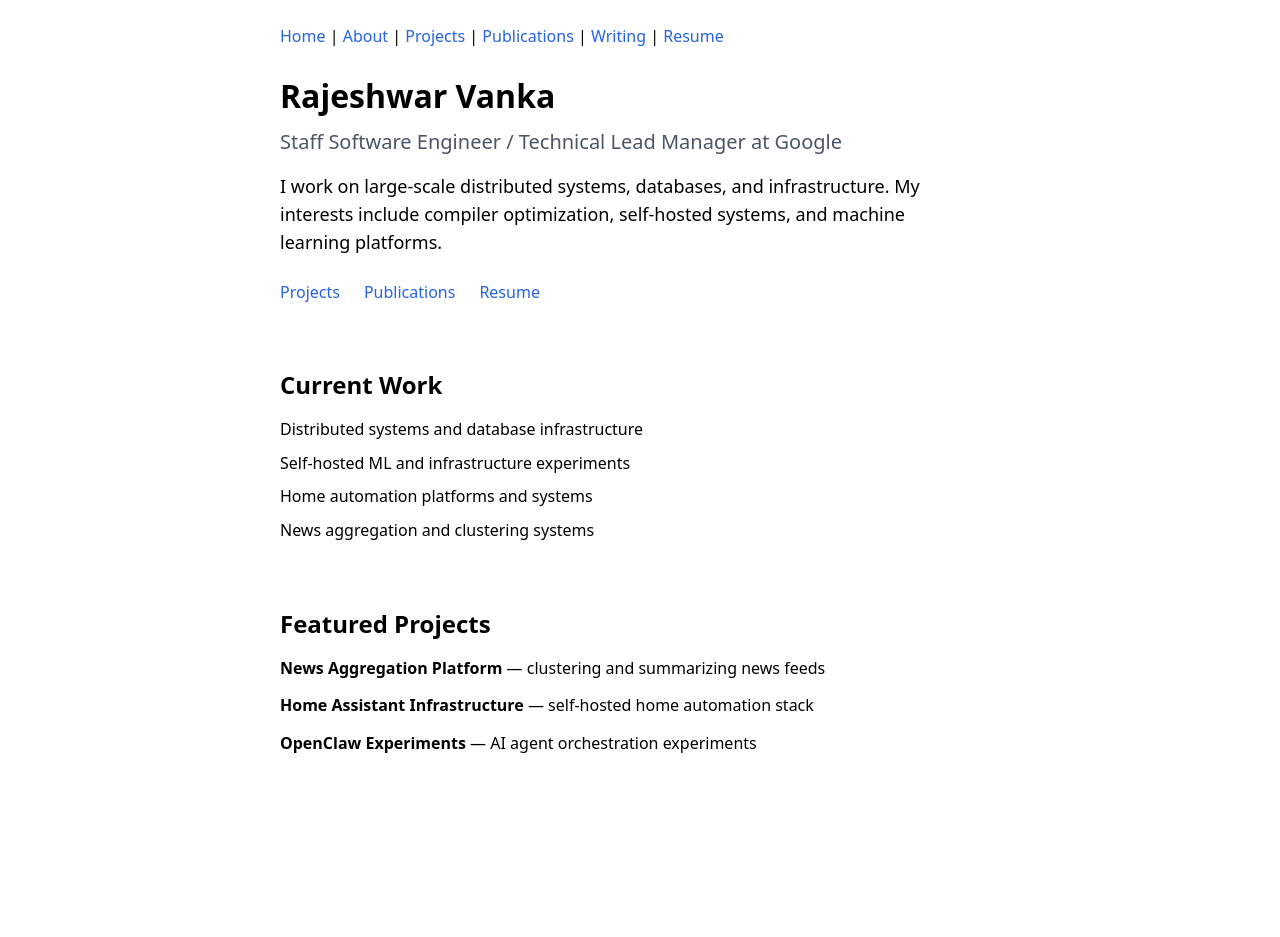
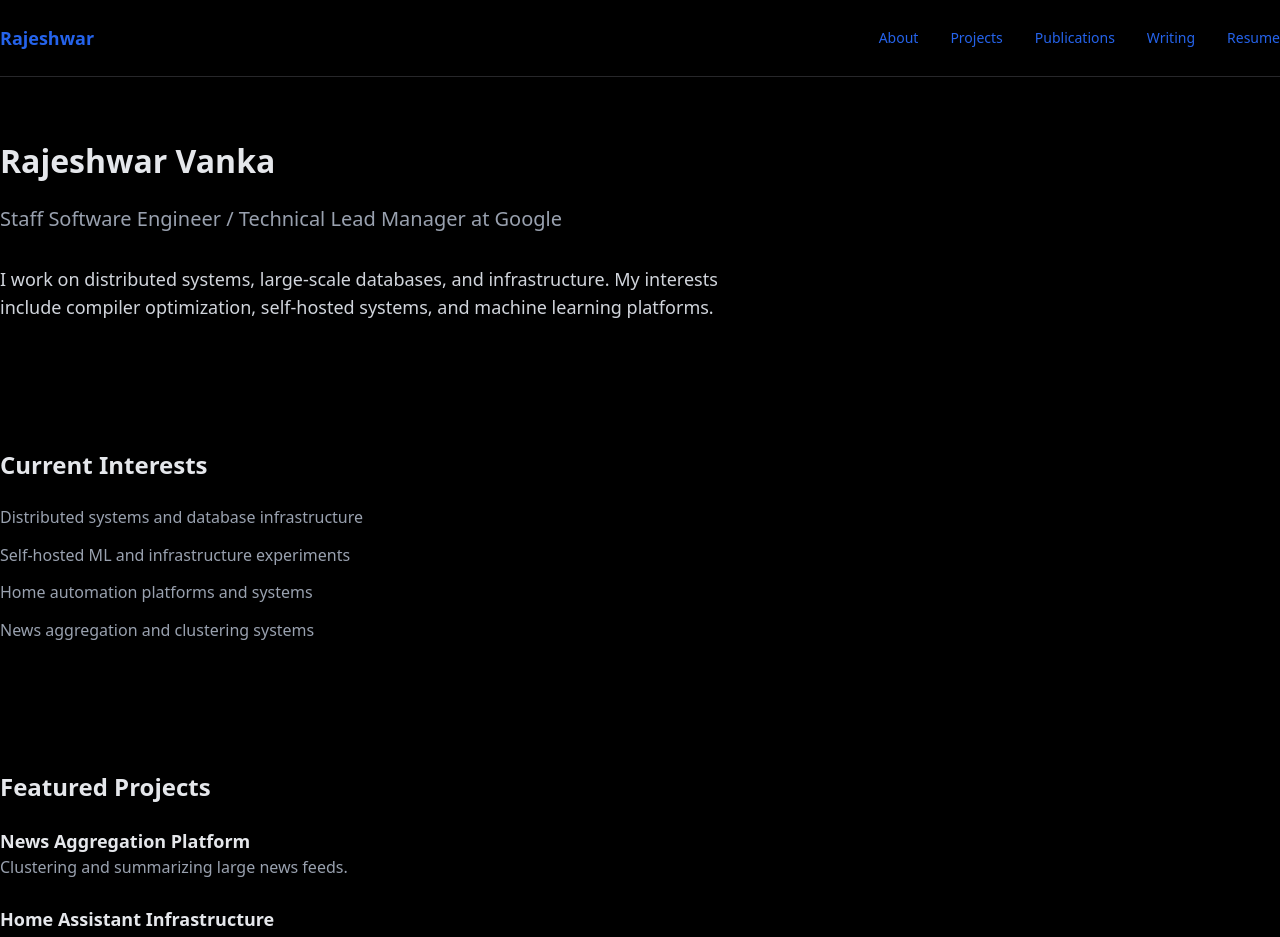
Before and after one commit to rvanka/rajeshwar.dev, a Next.js app: page / in a window 1280 px wide. Shown: the top 937 px of the page. Before the commit the page ends 800 px from the top, so only its background shows below. Built offline with nearby package versions, Linux system fonts and the light colour scheme.

Commit message:
Updated look

```diff
--- a/src/app/layout.tsx
+++ b/src/app/layout.tsx
@@ -26,9 +26,9 @@ export default function RootLayout({
 }) {
   return (
     <html lang="en">
-      <body
-        className={`${geistSans.variable} ${geistMono.variable} antialiased max-w-3xl mx-auto p-6`}
-      >
+        <body
+          className={`${geistSans.variable} ${geistMono.variable} antialiased bg-black text-gray-200`}
+        >
         <Navbar />
         {children}
       </body>
--- a/src/app/page.tsx
+++ b/src/app/page.tsx
@@ -1,62 +1,91 @@
 export default function Home() {
   return (
-    <main className="space-y-16">
+    <main className="space-y-32">
 
-      {/* Hero Section */}
-      <section>
-        <h1 className="text-5xl font-bold mb-4">
+      {/* HERO */}
+      <section className="max-w-3xl">
+
+        <h1 className="text-6xl font-bold leading-tight">
           Rajeshwar Vanka
         </h1>
 
-        <p className="text-xl text-gray-600">
+        <p className="text-xl text-gray-400 mt-6">
           Staff Software Engineer / Technical Lead Manager at Google
         </p>
 
-        <p className="mt-4 max-w-2xl text-lg">
-          I work on large-scale distributed systems, databases,
+        <p className="text-lg text-gray-300 mt-8">
+          I work on distributed systems, large-scale databases,
           and infrastructure. My interests include compiler
           optimization, self-hosted systems, and machine learning
           platforms.
         </p>
 
-        <div className="mt-6 flex gap-6">
-          <a href="/projects" className="text-blue-600">Projects</a>
-          <a href="/publications" className="text-blue-600">Publications</a>
-          <a href="/resume" className="text-blue-600">Resume</a>
-        </div>
       </section>
 
-      {/* Highlights */}
+
+      {/* CURRENT INTERESTS */}
+
       <section>
-        <h2 className="text-2xl font-semibold mb-4">
-          Current Work
+
+        <h2 className="text-2xl font-semibold mb-6">
+          Current Interests
         </h2>
 
-        <ul className="space-y-2">
+        <ul className="space-y-3 text-gray-400">
+
           <li>Distributed systems and database infrastructure</li>
+
           <li>Self-hosted ML and infrastructure experiments</li>
+
           <li>Home automation platforms and systems</li>
+
           <li>News aggregation and clustering systems</li>
+
         </ul>
+
       </section>
 
-      {/* Featured Projects */}
+
+      {/* FEATURED PROJECTS */}
+
       <section>
-        <h2 className="text-2xl font-semibold mb-4">
+
+        <h2 className="text-2xl font-semibold mb-6">
           Featured Projects
         </h2>
 
-        <ul className="space-y-3">
-          <li>
-            <b>News Aggregation Platform</b> — clustering and summarizing news feeds
-          </li>
-          <li>
-            <b>Home Assistant Infrastructure</b> — self-hosted home automation stack
-          </li>
-          <li>
-            <b>OpenClaw Experiments</b> — AI agent orchestration experiments
-          </li>
-        </ul>
+        <div className="space-y-6">
+
+          <div>
+            <h3 className="text-lg font-semibold">
+              News Aggregation Platform
+            </h3>
+            <p className="text-gray-400">
+              Clustering and summarizing large news feeds.
+            </p>
+          </div>
+
+          <div>
+            <h3 className="text-lg font-semibold">
+              Home Assistant Infrastructure
+            </h3>
+            <p className="text-gray-400">
+              Self-hosted automation stack integrating sensors,
+              cameras, and smart devices.
+            </p>
+          </div>
+
+          <div>
+            <h3 className="text-lg font-semibold">
+              OpenClaw Experiments
+            </h3>
+            <p className="text-gray-400">
+              Experiments with agent orchestration and AI workflows.
+            </p>
+          </div>
+
+        </div>
+
       </section>
 
     </main>
--- a/src/components/Navbar.tsx
+++ b/src/components/Navbar.tsx
@@ -1,14 +1,37 @@
-import Link from "next/link"
+import Link from "next/link";
 
 export default function Navbar() {
   return (
-    <nav style={{ marginBottom: "30px" }}>
-      <Link href="/">Home</Link> |{" "}
-      <Link href="/about">About</Link> |{" "}
-      <Link href="/projects">Projects</Link> |{" "}
-      <Link href="/publications">Publications</Link> |{" "}
-      <Link href="/blog">Writing</Link> |{" "}
-      <Link href="/resume">Resume</Link>
+    <nav className="flex justify-between items-center py-6 border-b border-zinc-800 mb-16">
+
+      <Link href="/" className="text-lg font-semibold">
+        Rajeshwar
+      </Link>
+
+      <div className="flex gap-8 text-gray-400 text-sm">
+
+        <Link href="/about" className="hover:text-white transition">
+          About
+        </Link>
+
+        <Link href="/projects" className="hover:text-white transition">
+          Projects
+        </Link>
+
+        <Link href="/publications" className="hover:text-white transition">
+          Publications
+        </Link>
+
+        <Link href="/blog" className="hover:text-white transition">
+          Writing
+        </Link>
+
+        <Link href="/resume" className="hover:text-white transition">
+          Resume
+        </Link>
+
+      </div>
+
     </nav>
-  )
+  );
 }
```
